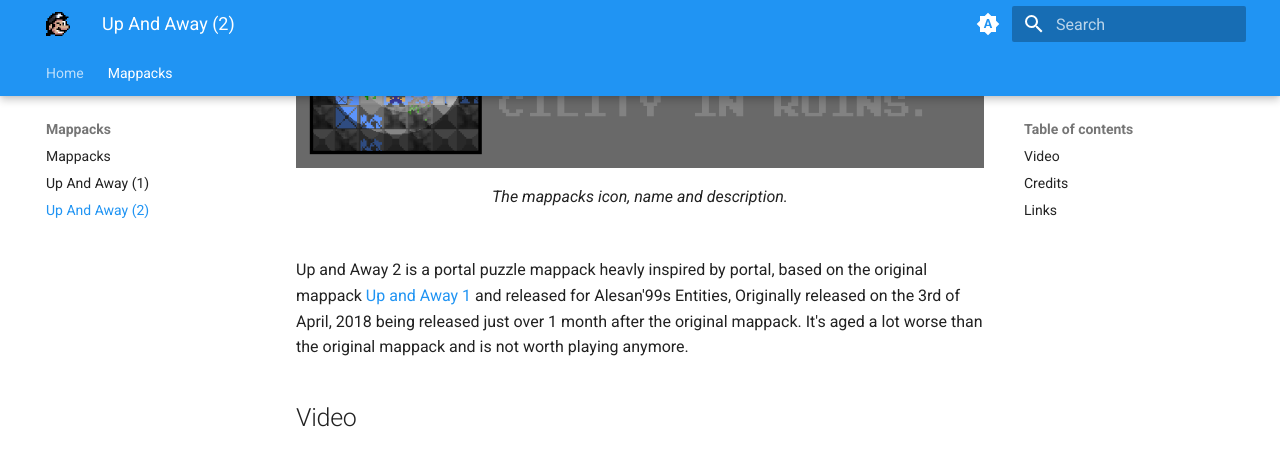
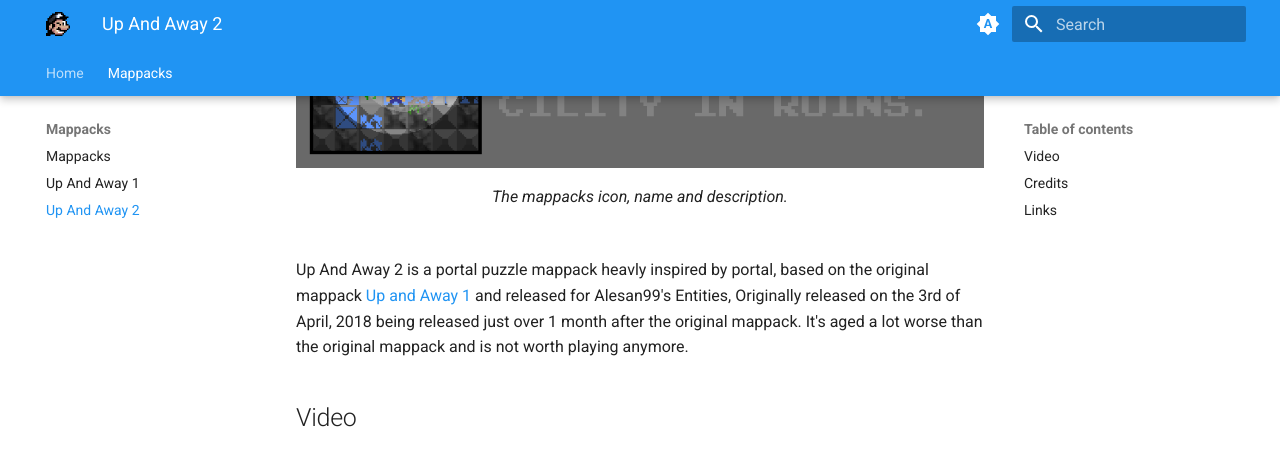
Before and after one commit to greatbritdan/archives, an MkDocs documentation site: the page built from docs/mappacks/upandaway2.md, in a window 1280 px wide and 1400 px high, scrolled down 440 px. Shown: the top 451 px of the window. Built offline with MkDocs 1.6.1 and Material for MkDocs 9.7.7, drawn with Linux system fonts in a browser that asks for light colours; some of the changed text lies outside the part shown; grey boxes are pictures that could not be loaded.

Commit message:
ok now its good

```diff
--- a/docs/mappacks/upandaway2.md
+++ b/docs/mappacks/upandaway2.md
@@ -25,7 +25,7 @@
       <figcaption>The edited tileset used in the mappack.</figcaption>
     </figure>
 
-Up and Away 2 is a portal puzzle mappack heavly inspired by portal, based on the original mappack [Up and Away 1](https://greatbritdan.github.io/archives/mappacks/upandaway/) and released for Alesan'99s Entities, Originally released on the 3rd of April, 2018 being released just over 1 month after the original mappack. It's aged a lot worse than the original mappack and is not worth playing anymore.
+Up And Away 2 is a portal puzzle mappack heavly inspired by portal, based on the original mappack [Up and Away 1](https://greatbritdan.github.io/archives/mappacks/upandaway/) and released for Alesan99's Entities, Originally released on the 3rd of April, 2018 being released just over 1 month after the original mappack. It's aged a lot worse than the original mappack and is not worth playing anymore.
 
 ## Video
 
--- a/mkdocs.yml
+++ b/mkdocs.yml
@@ -4,8 +4,8 @@ nav:
 - Home: index.md
 - Mappacks:
   - mappacks/index.md
-  - Up And Away (1): mappacks/upandaway.md
-  - Up And Away (2): mappacks/upandaway2.md
+  - Up And Away 1: mappacks/upandaway.md
+  - Up And Away 2: mappacks/upandaway2.md
 
 theme:
   name: material
```
Also changed, not shown: docs/mappacks/upandaway.md (+1 -1 lines).
